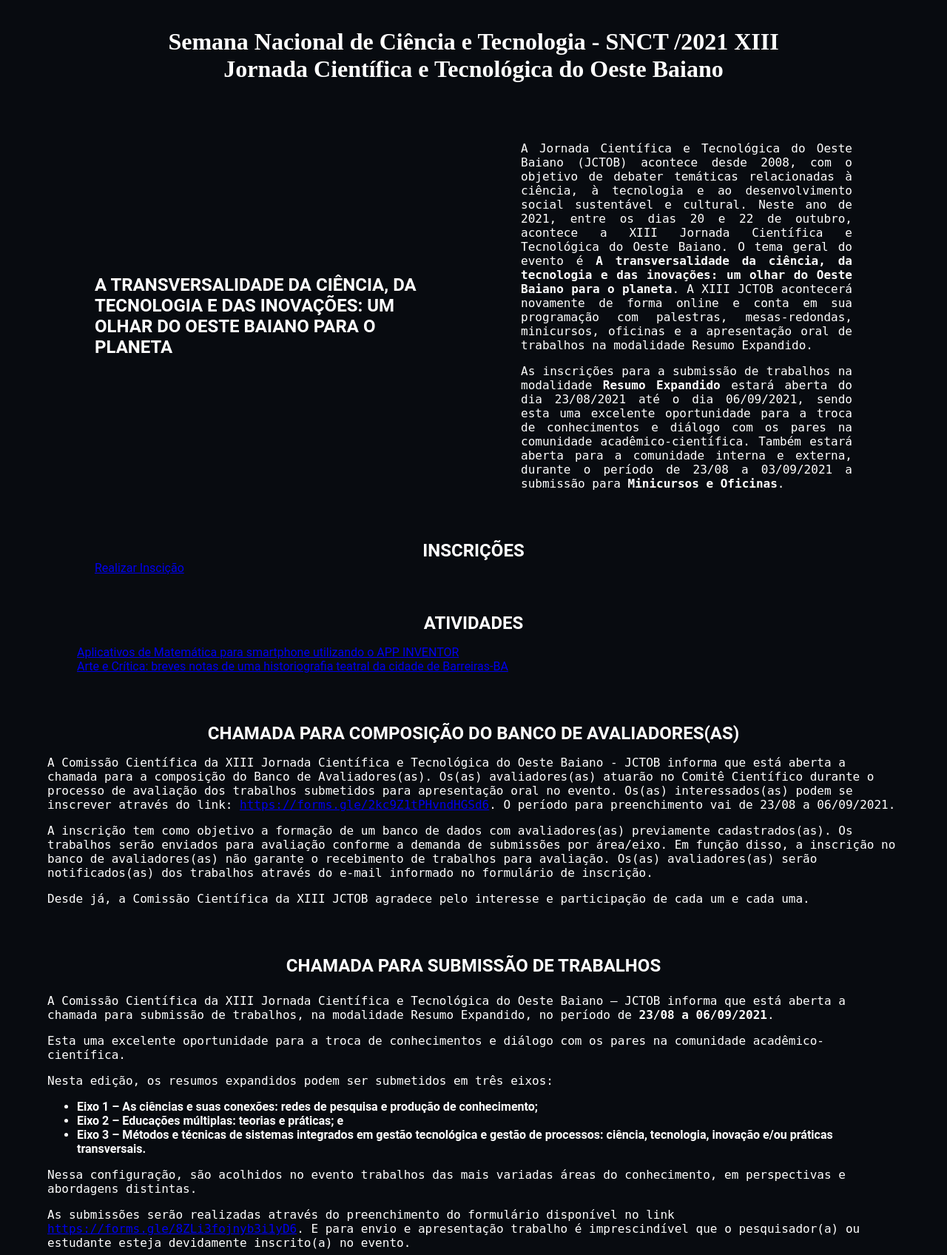
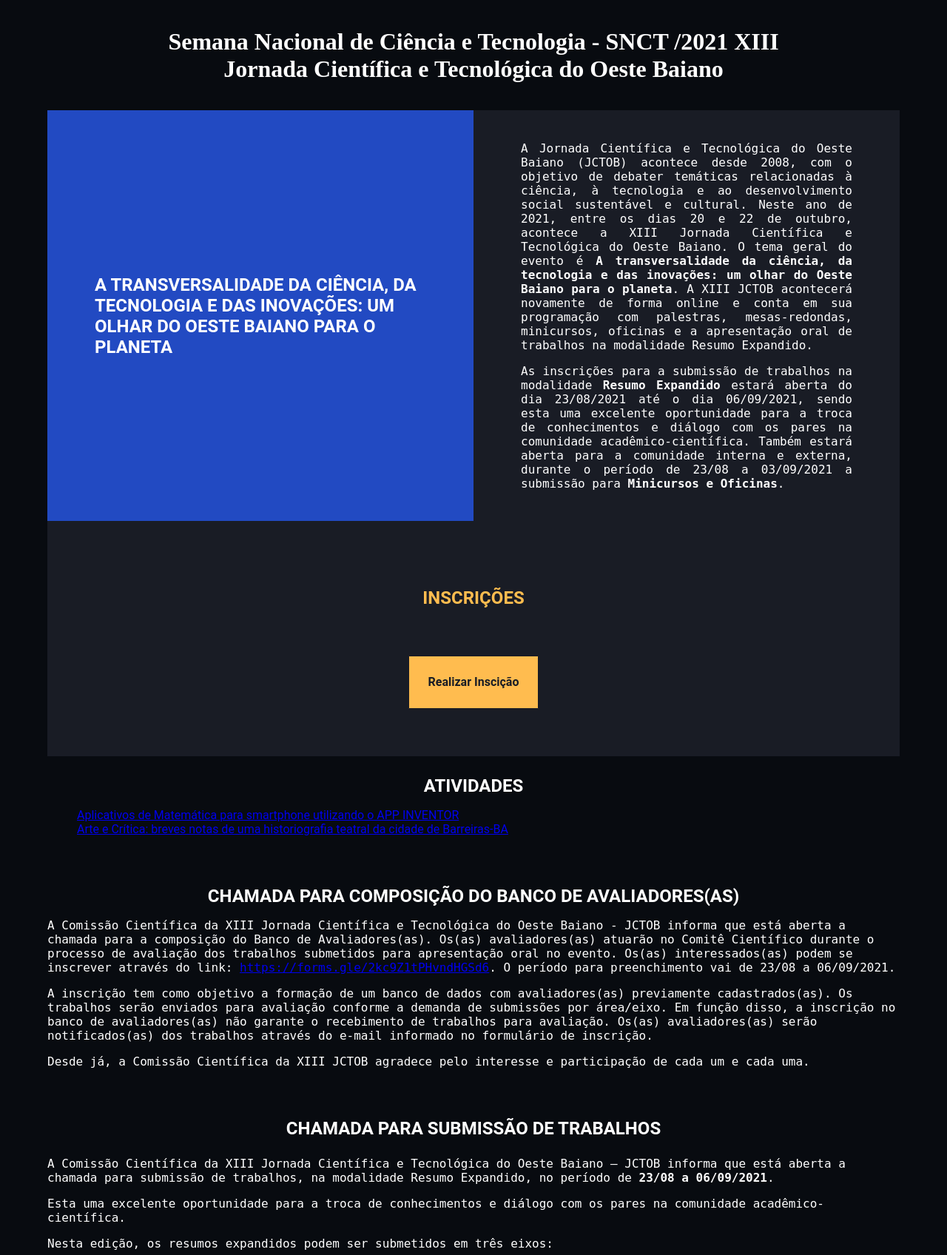
Before and after one commit to GuilhermeVGalvao/Site-Jornada-Cientifica, a PHP site: page / in a window 1280 px wide. Shown: the part 224-1920 px from the top of the page at 74% size. Run offline with PHP 8.4, Linux system fonts and the light colour scheme.

Commit message:
section de inscrição concluida

```diff
--- a/index.html
+++ b/index.html
@@ -110,8 +110,8 @@
         <h1 class="center">Semana Nacional de Ciência e Tecnologia - SNCT /2021 XIII Jornada Científica e Tecnológica do Oeste Baiano</h1>
 
         <section id="section1" class="container flex-column">
-            <div class="container flex-row flex-align-stretch sessao dark-blue-item">
-                <div class="container flex-row flex-align-center frame principal item">
+            <div class="container flex-row flex-align-stretch sessao dark-gray">
+                <div class="container flex-row flex-align-center frame principal blue item">
                     <h2 class="section-title">A transversalidade da ciência, da tecnologia e das inovações: um olhar do Oeste Baiano para o planeta</h2>
                 </div>
                 <div class="frame item text-item justify">
@@ -127,16 +127,16 @@
             </div>
         </section>
 
-        <section id="section-inscricao" class="container sessao flex-column">
-            <div class="container flex-column frame item">
-                <h2 class="center">Inscrições</h2>
-                <a href="https://www.even3.com.br/checkout/682cc288-4135-4ce6-b27a-737ba8704772?i=20765326&lang=pt">
+        <section id="section-inscricao" class="container flex-column sessao">
+            <div class="container flex-column flex-align-center frame item dark-orange-item">
+                <h2 class="center item">Inscrições</h2>
+                <a class="button orange-button item" href="https://www.even3.com.br/checkout/682cc288-4135-4ce6-b27a-737ba8704772?i=20765326&lang=pt">
                     Realizar Inscição
                 </a>
             </div>
         </section>
 
-        <section id="section-atividades" class="container flex-column">
+        <section id="section-atividades" class="container flex-column full-width">
             <div class="frame">
                 <h2 class="item center">Atividades</h2>
                 <ul class="container flex-column item">
@@ -154,7 +154,8 @@
             </div>
         </section>
 
-        <section id="section2" class="container flex-column">
+
+        <section id="section2" class="container flex-column full-width">
             <div class="frame">
                 <h2 class="center">Chamada para composição do Banco de Avaliadores(as)</h2>
                 <p>A Comissão Científica da XIII Jornada Científica e Tecnológica do Oeste Baiano - JCTOB informa que está aberta a chamada para a composição do Banco de Avaliadores(as). Os(as) avaliadores(as) atuarão no Comitê Científico durante o processo
--- a/style.css
+++ b/style.css
@@ -218,6 +221,18 @@ header nav a:hover {
     width: 50%;
 }
 
+#section-inscricao div.container h2 {
+    padding: 2vw;
+    margin-top: 3vw;
+    margin-bottom: 0px;
+}
+
+#section-inscricao div.container a {
+    margin-top: 3vw;
+    margin-bottom: 3vw;
+}
+
+
 /* CLASSES GENÉRICAS PARA FLEX ITEM'S */
 .container {
     display: flex;
@@ -233,6 +248,10 @@ header nav a:hover {
 
 .full-height {
     height: 100%;
+}
+
+.full-width {
+    width: 100%;
 }
 
 .flex-align-stretch {
@@ -262,6 +281,15 @@ header nav a:hover {
 
 
 /* CLASSES DE ESTILIZAÇÃO */
+.button {
+    border-radius: 1px;
+    text-decoration: none;
+    font-family: 'Roboto';
+    padding: 2vw;
+    font-weight: bold;
+}
+
+
 .frame {
     padding: 2vw 5vw;
     /* background-color: #224ac2; */
@@ -270,38 +298,105 @@ header nav a:hover {
 
 .dark-frame {
     background-color: #191c25;
+    transition: background-color 0.2s ease-in-out;
 }
 
 .yellow-frame {
     background-color: #ffe88b;
     /* color:#191c25; */
+    transition: background-color 0.2s ease-in-out;
 }
 .yellow-frame:hover {
     background-color: #191c25;
     /* color:#ffe88b; */
+    transition: background-color 0.2s ease-in-out;
 }
 
 .dark-yellow-frame {
-    background-color: #191c25;
+    background-color: #ffe88b;
     /* color: #ffffff; */
+    transition: background-color 0.2s ease-in-out;
 }
 
 .dark-yellow-item {
     background-color: #191c25;
     color: #ffe88b;
+    transition: background-color 0.2s ease-in-out;
+}
+
+.dark-orange-frame {
+    background-color: #191c25;
+    transition: background-color 0.2s ease-in-out;
+}
+
+.orange-item {
+    background-color: #FFBC4F;
+    color: #191c25;
+    transition: background-color 0.2s ease-in-out;
+}
+
+.orange-button {
+    color: #191c25;
+    background-color: #FFBC4F;
+    border: 1px solid #191c25;
+    transition: border 0.2s ease-in-out;
+    transition: color 0.2s ease-in-out;
+    transition: background-color 0.2s;
+}
+
+.dark-orange-button {
+    color: #FFBC4F;
+    background-color: #191c25;
+    border: 1px solid #FFBC4F;
+    transition: border 0.2s ease-in-out;
+    transition: color 0.2s ease-in-out;
+    transition: background-color 0.2s;
+}
+
+.dark-orange-item {
+    background-color: #191c25;
+    color: #FFBC4F;
+    transition: background-color 0.2s ease-in-out;
+}
+.dark-orange-item .principal {
+    color: #FFBC4F;
+    transition: color 0.3s ease-in-out;
+    transition: background-color 0.3s ease-in-out;
 }
 
 .blue-frame {
     background-color: #224ac2;
     color:#ffffff;
+    transition: background-color 0.2s ease-in-out;
 }
 
 .dark-blue-frame {
     background-color: #191c25;
+    transition: background-color 0.2s ease-in-out;
 }
 
-.gray-frame {
+.grey-frame {
     background-color: #292c35;
+    transition: background-color 0.2s ease-in-out;
+}
+
+.dark-gray-item {
+    color: #ffffff;
+    background-color: #080b10;
+    transition: background-color 0.2s ease-in-out;
+}
+
+/* CORES DE FUNDO */
+.gray {
+    background-color: #292c35;
+}
+
+.dark-gray {
+    background-color: #191c25;
+}
+
+.blue {
+    background-color: #224ac2;
 }
 
 /* INTERAÇÕES COM O MOUSE */
```
Also changed, not shown: other parts of style.css (+61 -2 lines).
